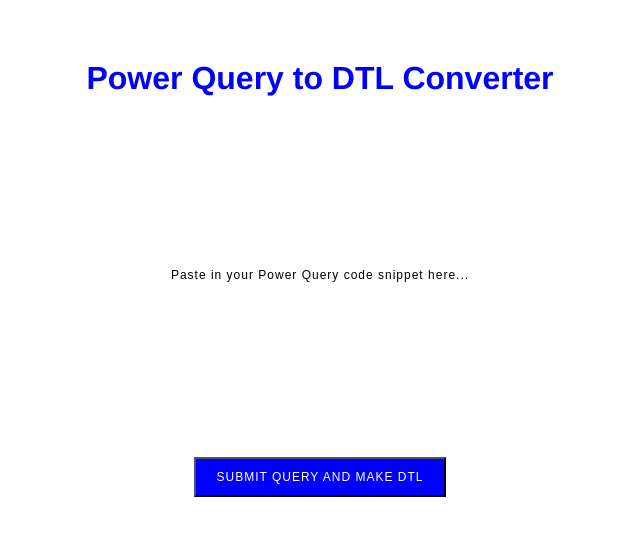
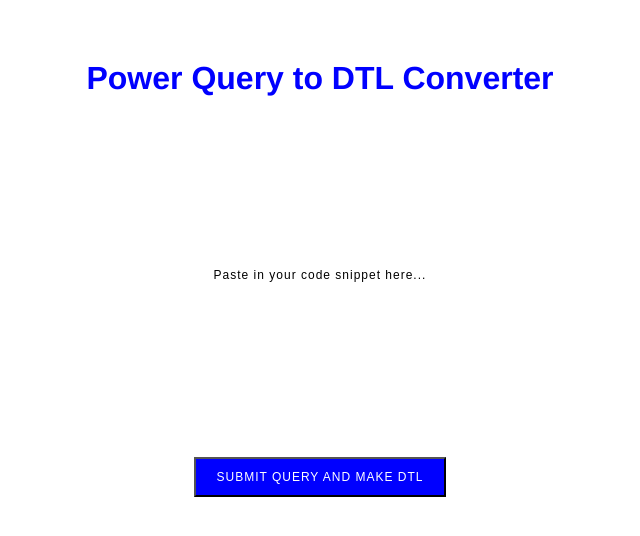
Before and after one commit to sesam-community/power_query_dtl_translator, a Vue app in the folder frontend/: page /query in a window 1280 px wide. Shown: the top 536 px of the page, without its empty margins (320-960 px from the left). Built offline with nearby package versions, Linux system fonts and the light colour scheme.

Commit message:
changing imbed

```diff
--- a/frontend/src/components/Speed.vue
+++ b/frontend/src/components/Speed.vue
@@ -1,20 +1,14 @@
 <template>
     <div id="Speed" v-on:keyup.enter="insertData">
         <h1>Power Query to DTL Converter</h1>
-        <input name="pbiInput" ref='pbiInput' value="Paste in your Power Query code snippet here..." id="pbiInput">
+        <input name="pbiInput" ref='pbiInput' value="Paste in your code snippet here..." id="pbiInput">
         <br>
         <button v-on:click.prevent="insertData">Submit query and make DTL</button>
         <br>
         <img v-if='isLoading' src="https://media.giphy.com/media/3oEjI6SIIHBdRxXI40/giphy.gif" alt="Loading GIF">
         <br>
-        <!--<textarea v-if="isInputVis" id="dtlCode" {{ rows }}></textarea>-->
-        <table v-if="isInputVis" id=dtlCode>
-        <tbody>
-            <tr v-for="index in rows" v-bind:key="index.object">
-                    <td>{{index.object}}</td>
-            </tr>
-        </tbody>
-        </table>
+        <!--<textarea v-if="isInputVis" id="dtlCode" v-bind:textarea="rows.object"></textarea>-->
+        <span v-if="isInputVis">{{rows.object}}</span>
     </div>
 </template>
 
```
